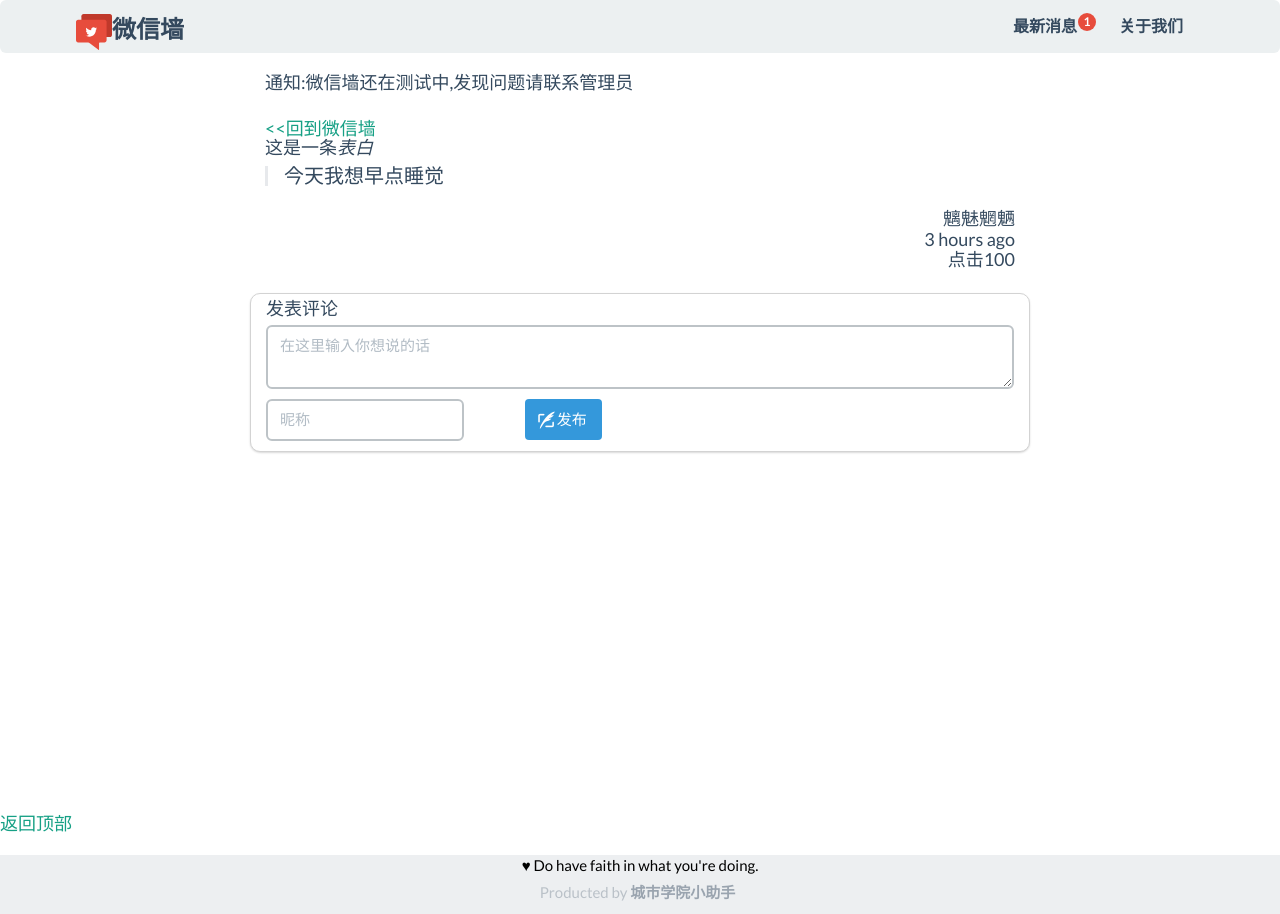
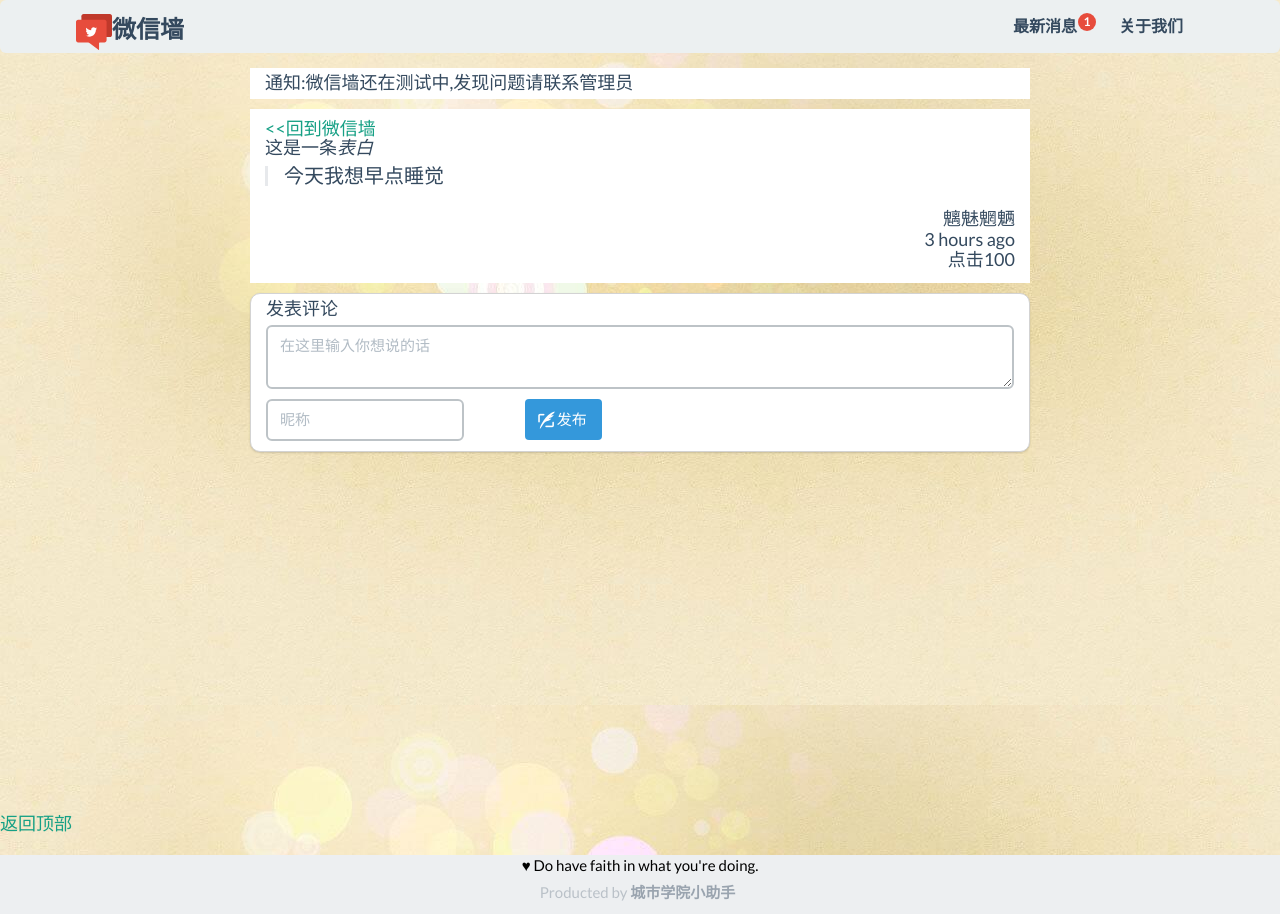
Before and after one commit to halfcrazy/WechatWall, a Python web app: template WechatWall/templates/detail.html in a window 1280 px wide. Run offline with Jinja, Linux system fonts and the light colour scheme; the template is opened without the code that fills it, so the values that code supplies are empty.

Commit message:
delete phasebeam.js via repalce it with a new background image.

```diff
--- a/WechatWall/static/css/style.css
+++ b/WechatWall/static/css/style.css
@@ -1,4 +1,8 @@
 body {
+    background-image: url("../img/bigBg.jpg");
+    background-position: left 40px;
+    background-attachment: fixed;
+    background-repeat: repeat;
 }
 
 /* stick footer */
--- a/WechatWall/static/js/detail.js
+++ b/WechatWall/static/js/detail.js
@@ -1,8 +1,4 @@
-$(function() {
-    set_scroll_notification();
-    var url = window.location.href;
-    var url_parts = url.split('/');
-    var post_id = url_parts[url_parts.length-1];
+function load_comment_post (post_id) {
     //首次加载内容
     $.getJSON("/api/t/"+post_id, function(data) {
         var obj = data;
@@ -10,8 +6,8 @@ $(function() {
             console.log(obj);
             var items = [];
             $.each(obj.comments,function(idx,comment){
-                //comment的id需要处理成线性的
-                var HTML = '<div class="row"><div class="col-md-2"></div><div class="col-md-8"><div class="post">'
+                var HTML = '<div class="row"><div class="col-md-2"></div><div class="col-md-8">'
+                +'<div class="post" '+'data-id="'+(idx+1)+'">'
                 +'<p class="text-left info">'
                 +'#'+(idx+1)
                 +'</p><p class="text-left">'
@@ -27,9 +23,20 @@ $(function() {
         }else{
             return;
         }
-        $(".post-list").prepend(items.join(""));
+
+        $(".post-list").prepend(items.reverse().join(""));
         set_color();
     });
+}
+$(function() {
+    //设置顶部滚动文字
+    set_scroll_notification();
+    //添加回到顶部按钮
+    back_to_top();
+    var url = window.location.href;
+    var url_parts = url.split('/');
+    var post_id = url_parts[url_parts.length-1];
+    load_comment_post(post_id);
 
     $("#submit_btn").click(function() {
         $.post("/api/post",{
@@ -41,6 +48,7 @@ $(function() {
         },function (data,textStatus) {
             console.log(data);
         });
+        load_comment_post(post_id);// oh, it;s dit
         return false;
     });
 });
--- a/WechatWall/static/js/phasebeam.js
+++ /dev/null
@@ -1,6 +0,0 @@
-(function(n){var r=n("#phasebeam").children("canvas"),x=r[0],B=r[1],C=r[2],D=[157,97,207],E=[255,255,255];if(x.getContext){var d=x.getContext("2d"),s=B.getContext("2d"),p=C.getContext("2d"),m=window.Math,t=20/360*m.PI*2,u=[],v=[],c,f,w;requestAnimationFrame=window.requestAnimationFrame||window.mozRequestAnimationFrame||window.webkitRequestAnimationFrame||window.msRequestAnimationFrame||window.oRequestAnimationFrame||function(a,c){setTimeout(a,1E3/60)};cancelAnimationFrame=window.cancelAnimationFrame||
-window.mozCancelAnimationFrame||window.webkitCancelAnimationFrame||window.msCancelAnimationFrame||window.oCancelAnimationFrame||clearTimeout;var y=function(){c=n(window).width();f=n(window).height();r.each(function(){this.width=c;this.height=f})},z=function(){var a=m.sin(t),g=m.cos(t);s.clearRect(0,0,c,f);for(var d=0,n=u.length;d<n;d++){var e=u[d],h=e.x,k=e.y,b=e.radius,l=e.speed,h=h>c+b?-b:h<-b?c+b:h+a*l,k=k>f+b?-b:k<-b?f+b:k-g*l;e.x=h;e.y=k;var l=e.color,e=e.alpha,q=s.createRadialGradient(h,k,b,
-h,k,0);q.addColorStop(0,"rgba("+l[0]+","+l[1]+","+l[2]+","+e+")");q.addColorStop(1,"rgba("+l[0]+","+l[1]+","+l[2]+","+(e-.1)+")");s.beginPath();s.arc(h,k,b,0,2*m.PI,!0);s.fillStyle=q;s.fill()}p.clearRect(0,0,c,f);d=0;for(n=v.length;d<n;d++){e=v[d];h=e.x;k=e.y;b=e.width;l=e.speed;h=h>c+b*a?-b*a:h<-b*a?c+b*a:h+a*l;k=k>f+b*g?-b*g:k<-b*g?f+b*g:k-g*l;e.x=h;e.y=k;var q=b,b=e.color,e=e.alpha,l=h+m.sin(t)*q,q=k-m.cos(t)*q,r=p.createLinearGradient(h,k,l,q);r.addColorStop(0,"rgba("+b[0]+","+b[1]+","+b[2]+","+
-e+")");r.addColorStop(1,"rgba("+b[0]+","+b[1]+","+b[2]+","+(e-.1)+")");p.beginPath();p.moveTo(h,k);p.lineTo(l,q);p.lineWidth=3;p.lineCap="round";p.strokeStyle=r;p.stroke()}w=requestAnimationFrame(z)},A=function(){u=[];v=[];for(var a=0;6>a;a++)for(var g=0;3>g;g++)u.push({x:m.random()*c,y:m.random()*f,radius:m.random()*(20+5*g)+(20+5*g),color:D,alpha:.2*m.random()+(.3-.1*g),speed:.5*(1+.5*g)});for(a=0;4>a;a++)for(g=0;3>g;g++)v.push({x:m.random()*c,y:m.random()*f,width:m.random()*(20+5*g)+(20+5*g),color:E,
-alpha:.2*m.random()+(.3-.1*g),speed:.5*(1+.5*g)});cancelAnimationFrame(w);w=requestAnimationFrame(z);d.clearRect(0,0,c,f);a=[];a[0]=d.createRadialGradient(.3*c,.1*f,0,.3*c,.1*f,.9*c);a[0].addColorStop(0,"rgb(0, 26, 77)");a[0].addColorStop(1,"transparent");d.translate(c,0);d.scale(-1,1);d.beginPath();d.fillStyle=a[0];d.fillRect(0,0,c,f);a[1]=d.createRadialGradient(.1*c,.1*f,0,.3*c,.1*f,c);a[1].addColorStop(0,"rgb(0, 150, 240)");a[1].addColorStop(.8,"transparent");d.translate(c,0);d.scale(-1,1);d.beginPath();
-d.fillStyle=a[1];d.fillRect(0,0,c,f);a[2]=d.createRadialGradient(.1*c,.5*f,0,.1*c,.5*f,.5*c);a[2].addColorStop(0,"rgb(40, 20, 105)");a[2].addColorStop(1,"transparent");d.beginPath();d.fillStyle=a[2];d.fillRect(0,0,c,f)};n(document).ready(function(){y();A()});n(window).resize(function(){y();A()})}})(jQuery);
```
Also changed, not shown: WechatWall/static/js/wall.js (+36 -31 lines), WechatWall/static/img/bigBg.jpg (added).
